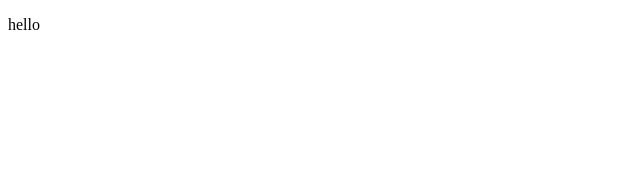
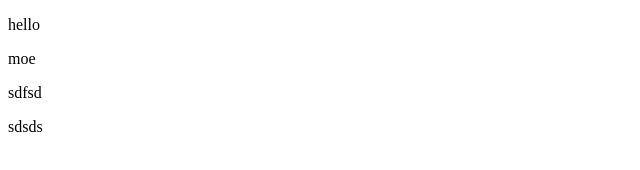
Before and after one commit to profstein/deleteLater, a plain HTML site: page vukan/test.html in a window 1280 px wide. Shown: the whole page, without its empty margins (0-640 px from the left). Drawn offline with Linux system fonts and the light colour scheme.

Commit message:
more html

```diff
--- a/vukan/test.html
+++ b/vukan/test.html
@@ -6,5 +6,11 @@
 </head>
 <body>
     <p>hello</p>
+
+    <div>
+        <p>moe</p>
+        <p>sdfsd</p>
+        <p>sdsds</p>
+    </div>
 </body>
 </html>
```
